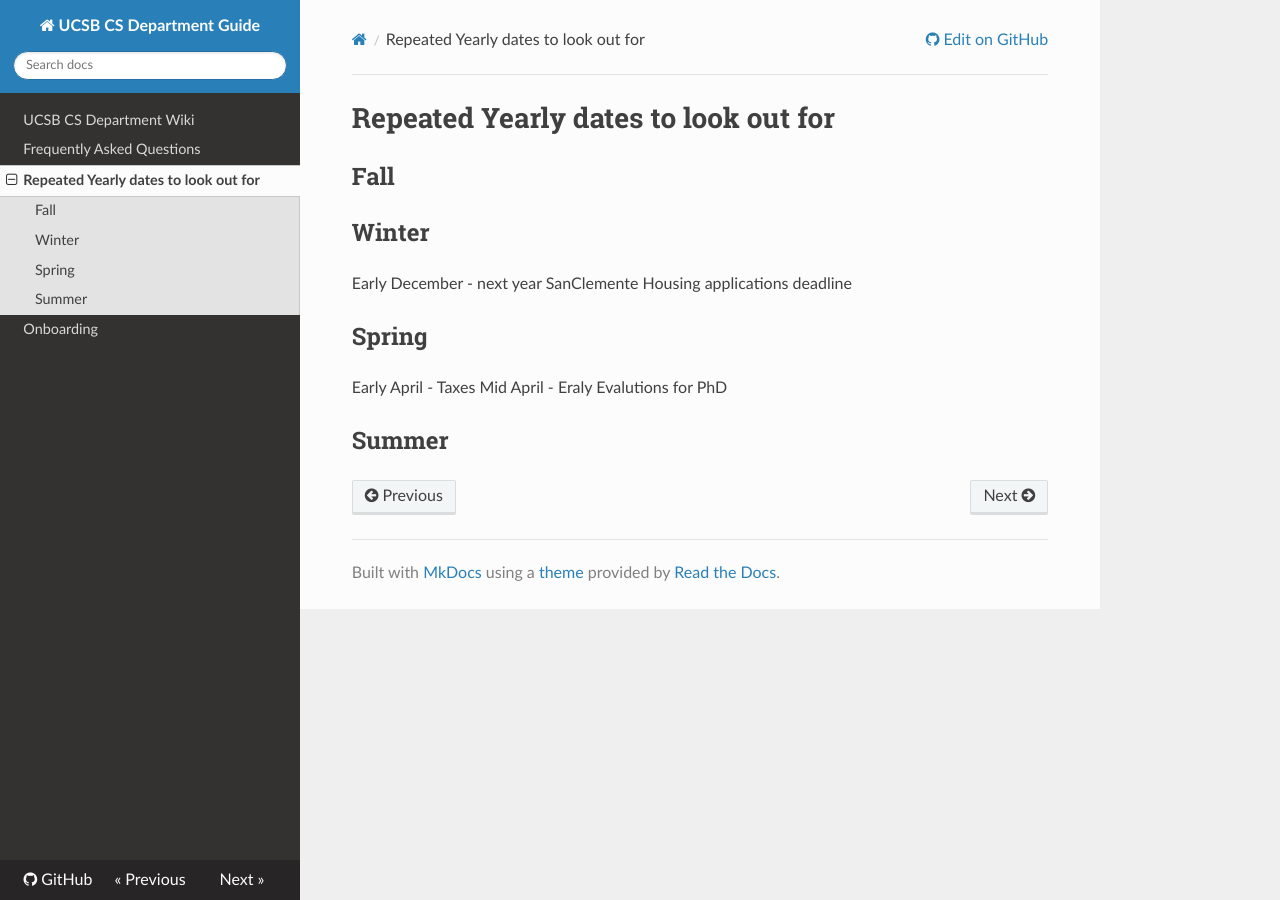
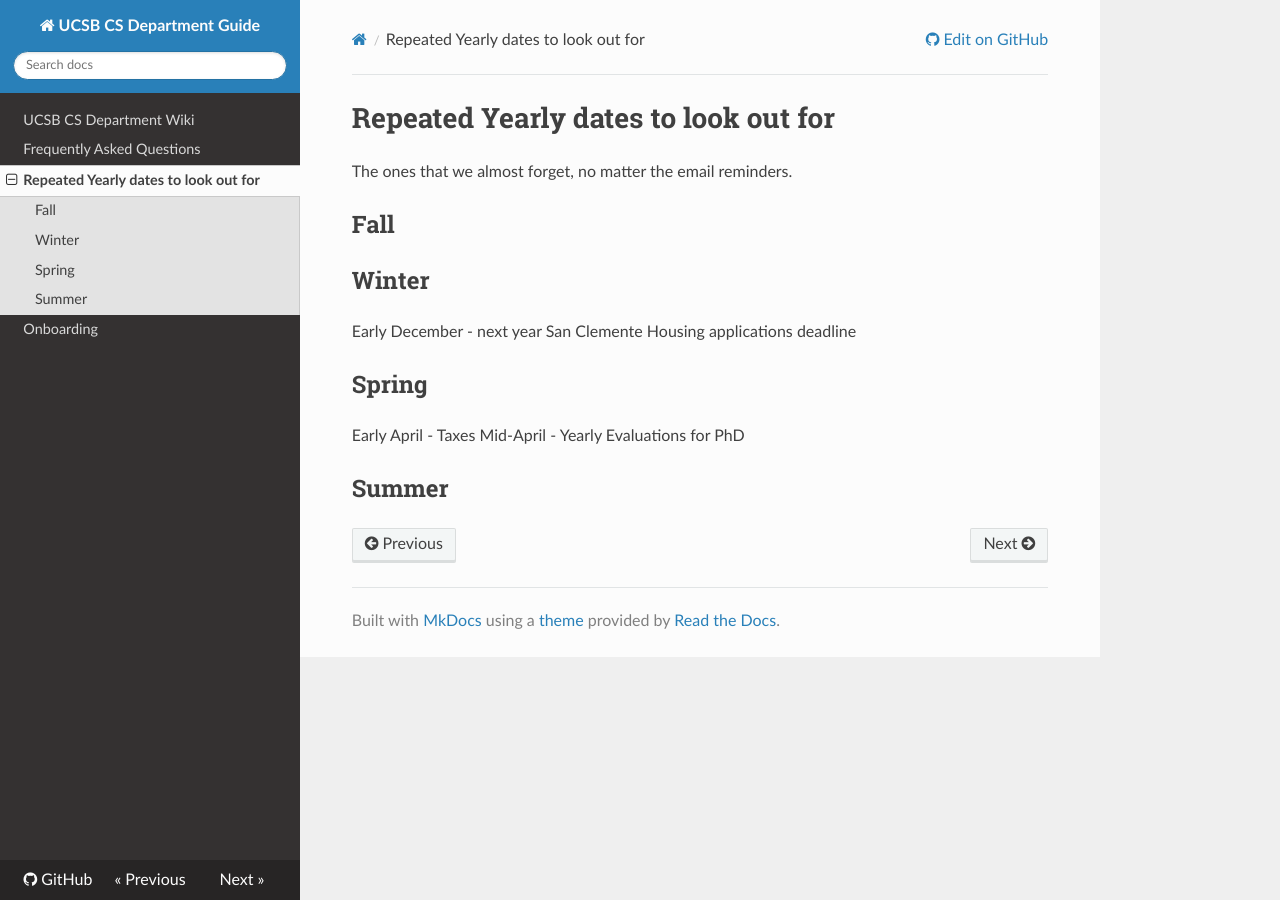
Before and after one commit to UCSB-CompSci-Grads/ucsb-compsci-grads.github.io, an MkDocs documentation site: the page built from wiki/important_dates.md, in a window 1280 px wide. Built offline with MkDocs 1.6.1, drawn with Linux system fonts in a browser that asks for light colours; nearby versions of some CDN libraries.

Commit message:
Update important_dates.md

```diff
--- a/wiki/important_dates.md
+++ b/wiki/important_dates.md
@@ -1,17 +1,17 @@
 # Repeated Yearly dates to look out for
-
+The ones that we almost forget, no matter the email reminders.
 
 ## Fall
 
 
 
 ## Winter
-Early December - next year SanClemente Housing applications deadline
+Early December - next year San Clemente Housing applications deadline
 
 
 ## Spring
 Early April - Taxes
-Mid April - Eraly Evalutions for PhD
+Mid-April - Yearly Evaluations for PhD
 
 
 ## Summer
```
